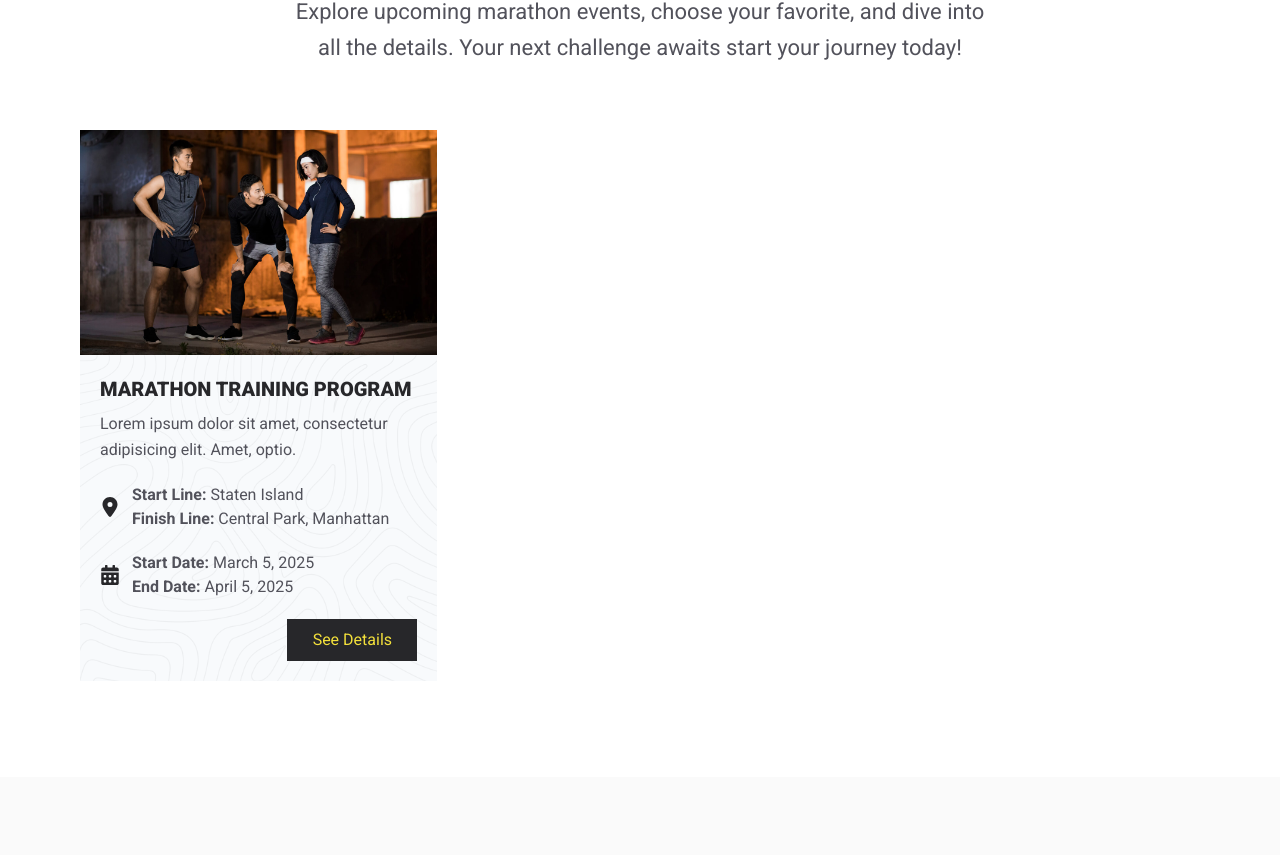
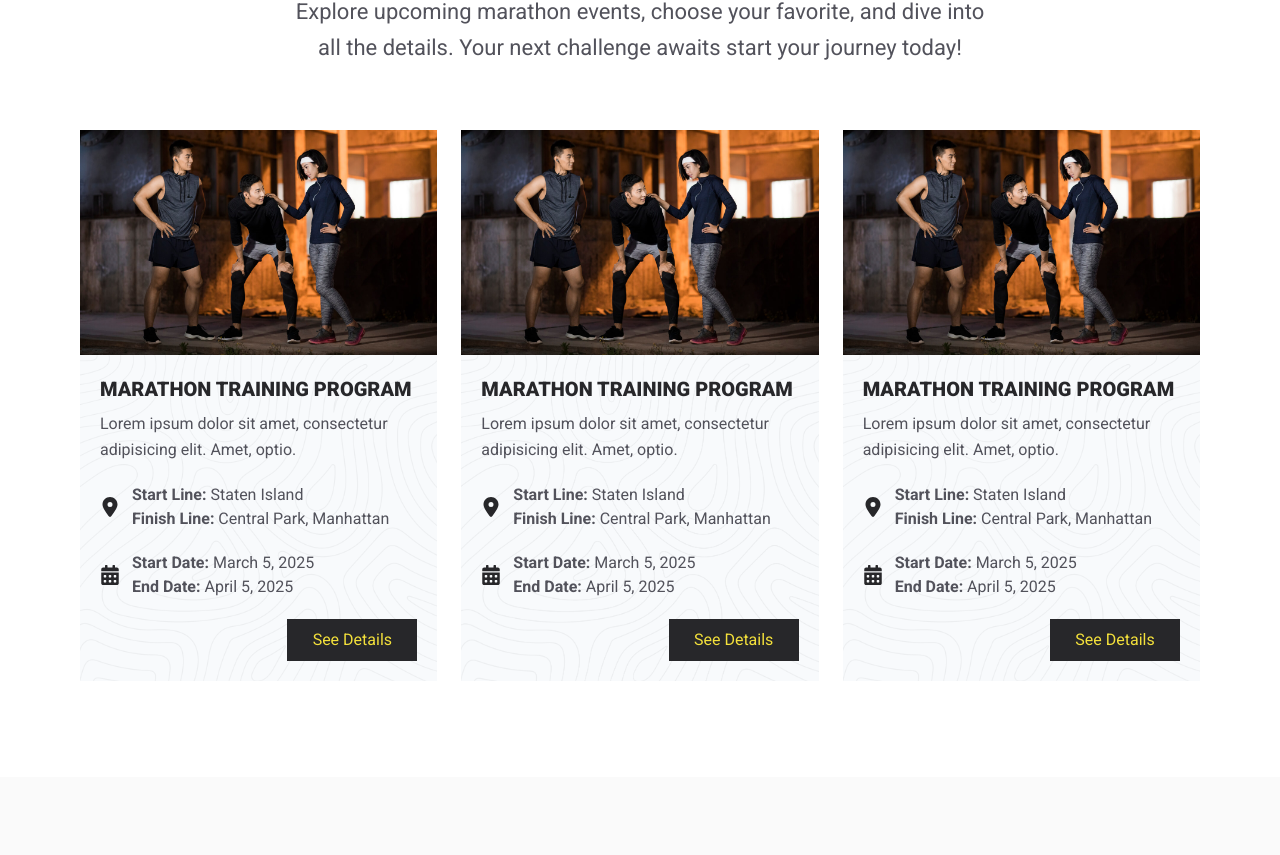
Before and after one commit to devrakibulrahman/raceflow-client-side, a React (Vite) app: page /marathons in a window 1280 px wide. Shown: the part 737-1592 px from the top of the page. Built offline with nearby package versions, Linux system fonts and the light colour scheme.

Commit message:
copy two times marathon card component done on 01/05/2025 at 12:33 pm

```diff
--- a/src/pages/MarathonPage.jsx
+++ b/src/pages/MarathonPage.jsx
@@ -38,6 +38,8 @@ const MarathonPage = () => {
                     <div className="container mx-auto px-4">
                         <div className="w-full min-h-[500px] mt-16 grid grid-cols-1 gap-6 md:grid-cols-2 xl:grid-cols-3">
                             <MarathonsCard></MarathonsCard>
+                            <MarathonsCard></MarathonsCard>
+                            <MarathonsCard></MarathonsCard>
                         </div>
                     </div>
                 </div>
```
